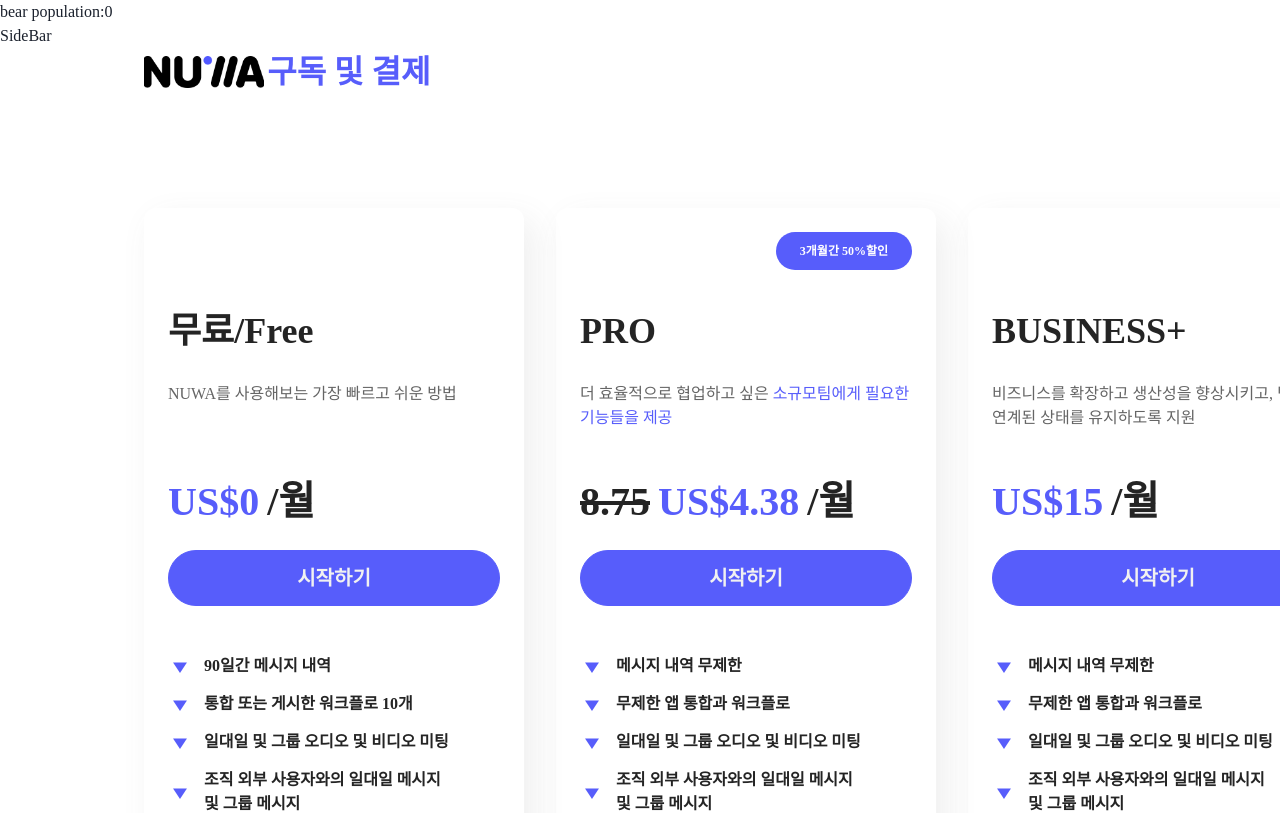
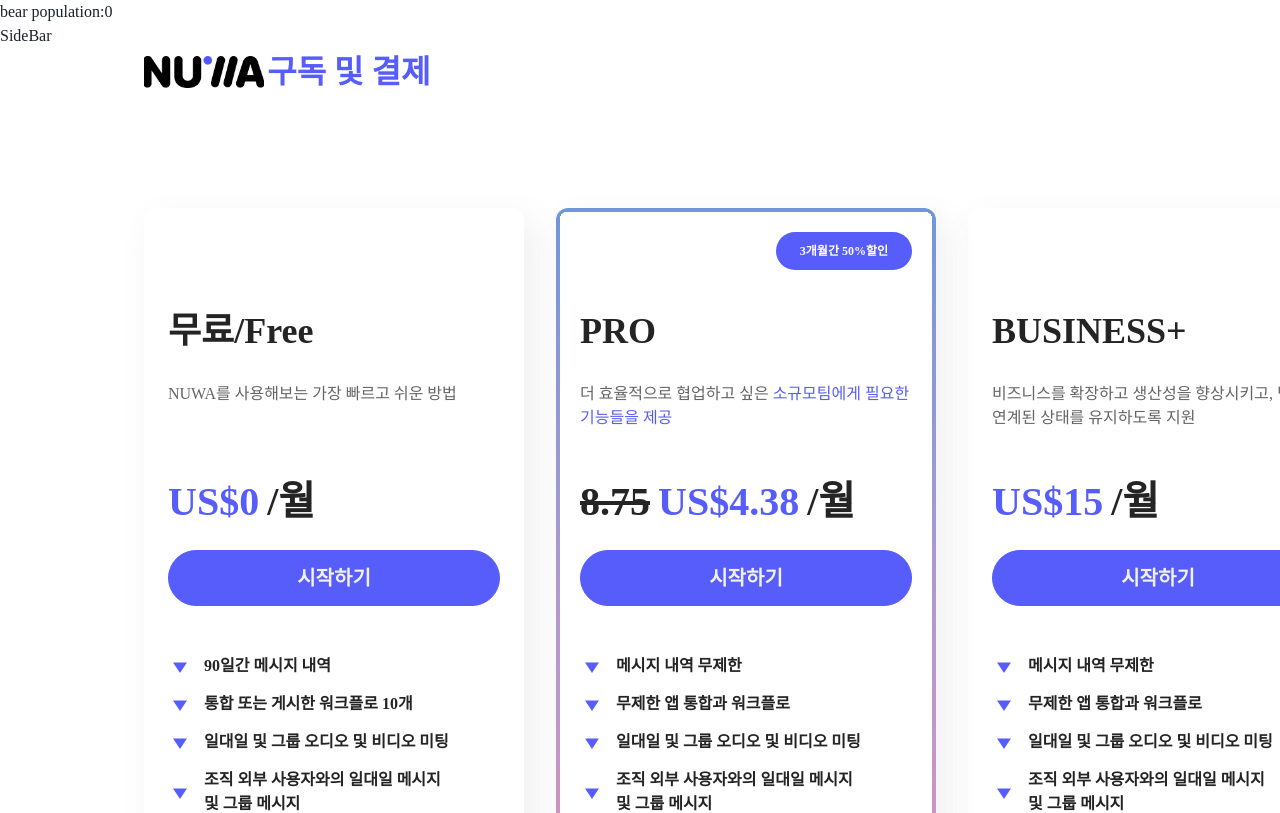
Before and after one commit to jun42/NUWA_FE, a React (Vite) app: page /select-plan in a window 1280 px wide. Shown: the top 813 px of the page. Built offline with nearby package versions, Linux system fonts and the light colour scheme; a web font is replaced by a local one.

Commit message:
design: border gradient 구현

```diff
--- a/src/pages/selectPlan/PlanCardPro.jsx
+++ b/src/pages/selectPlan/PlanCardPro.jsx
@@ -12,19 +12,50 @@ const PlanCardPro = ({
   footer,
 }) => {
   return (
-    <StPlanCardPro>
-      <StTopInfo>3개월간 50%할인</StTopInfo>
-      <CardHeader id={id} headerTitle={headerTitle} headerText={headerText} />
-      <CardMiddle id={id} middlePrimary={middlePrimary} />
-      <CardFooter footer={footer} />
-    </StPlanCardPro>
+    <div>
+      <StGradientBorder>
+        <StPlanCardPro>
+          <StTopInfo>3개월간 50%할인</StTopInfo>
+          <CardHeader
+            id={id}
+            headerTitle={headerTitle}
+            headerText={headerText}
+          />
+          <CardMiddle id={id} middlePrimary={middlePrimary} />
+          <CardFooter footer={footer} />
+        </StPlanCardPro>
+      </StGradientBorder>
+    </div>
   );
 };
 
 export default PlanCardPro;
 
+const StGradientBorder = styled.div``;
+
 const StPlanCardPro = styled(StPlanCard)`
+  --border-width: 4px;
+  --border-radius: 12px;
+
   position: relative;
+  border-width: var(--border-width);
+  background-image: ${({ theme }) => theme.border.specialBorder};
+  border-radius: var(--border-radius);
+  z-index: 1;
+  & ::before {
+    content: '';
+    display: block;
+    height: calc(100% - calc(var(--border-width) * 2));
+    width: calc(100% - calc(var(--border-width) * 2));
+
+    background-color: white;
+    position: absolute;
+    top: var(--border-width);
+    left: var(--border-width);
+
+    border-radius: calc(var(--border-radius) - var(--border-width));
+    z-index: -1;
+  }
 `;
 
 const StTopInfo = styled.div`
--- a/src/styles/theme.js
+++ b/src/styles/theme.js
@@ -18,6 +18,9 @@ const theme = {
   shadow: {
     primary: '10px 12px 33px 0px rgba(102, 102, 102, 0.10)',
   },
+  border: {
+    specialBorder: 'linear-gradient(#7097dc, #b19ace, #e18fbd)',
+  },
 };
 
 export default theme;
```
